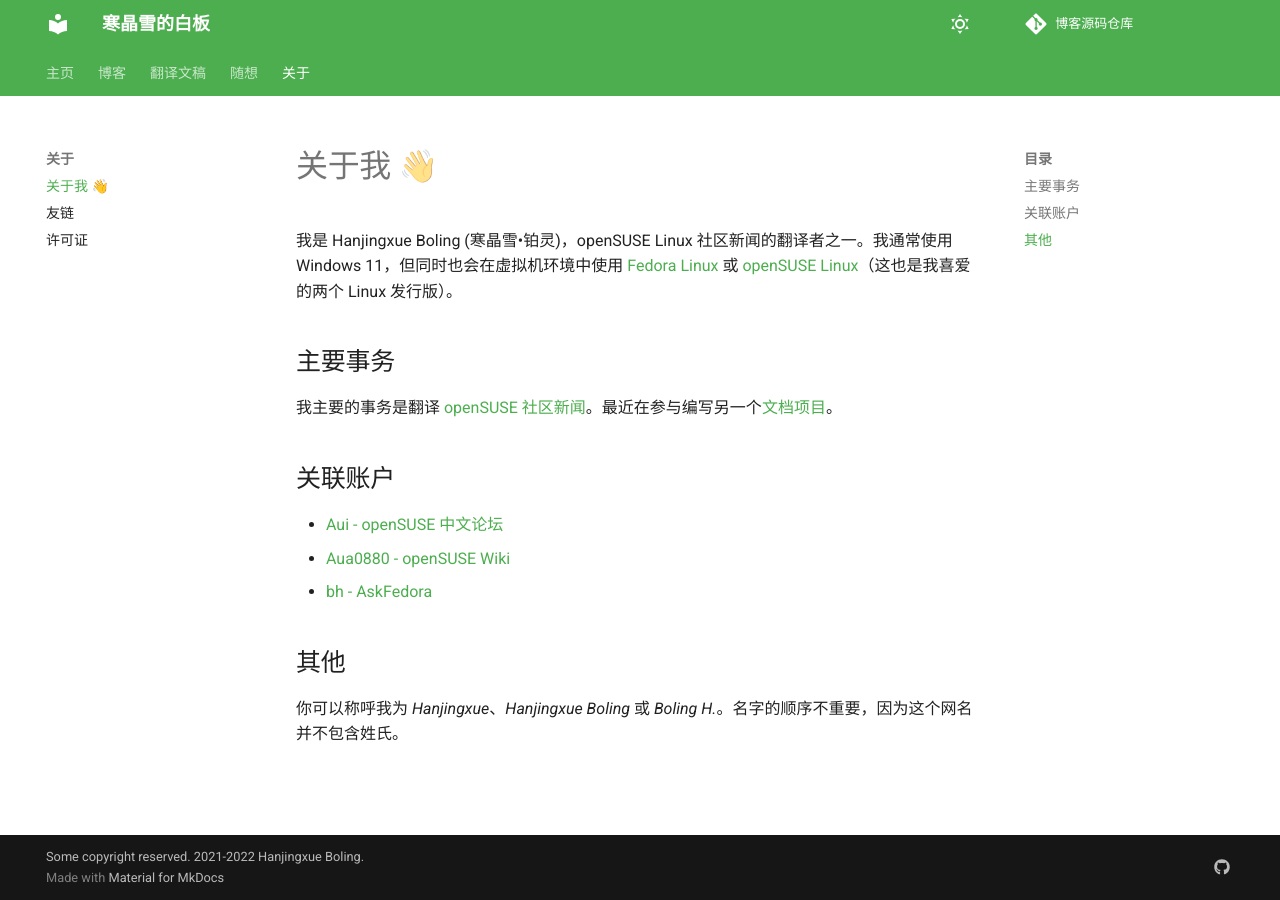
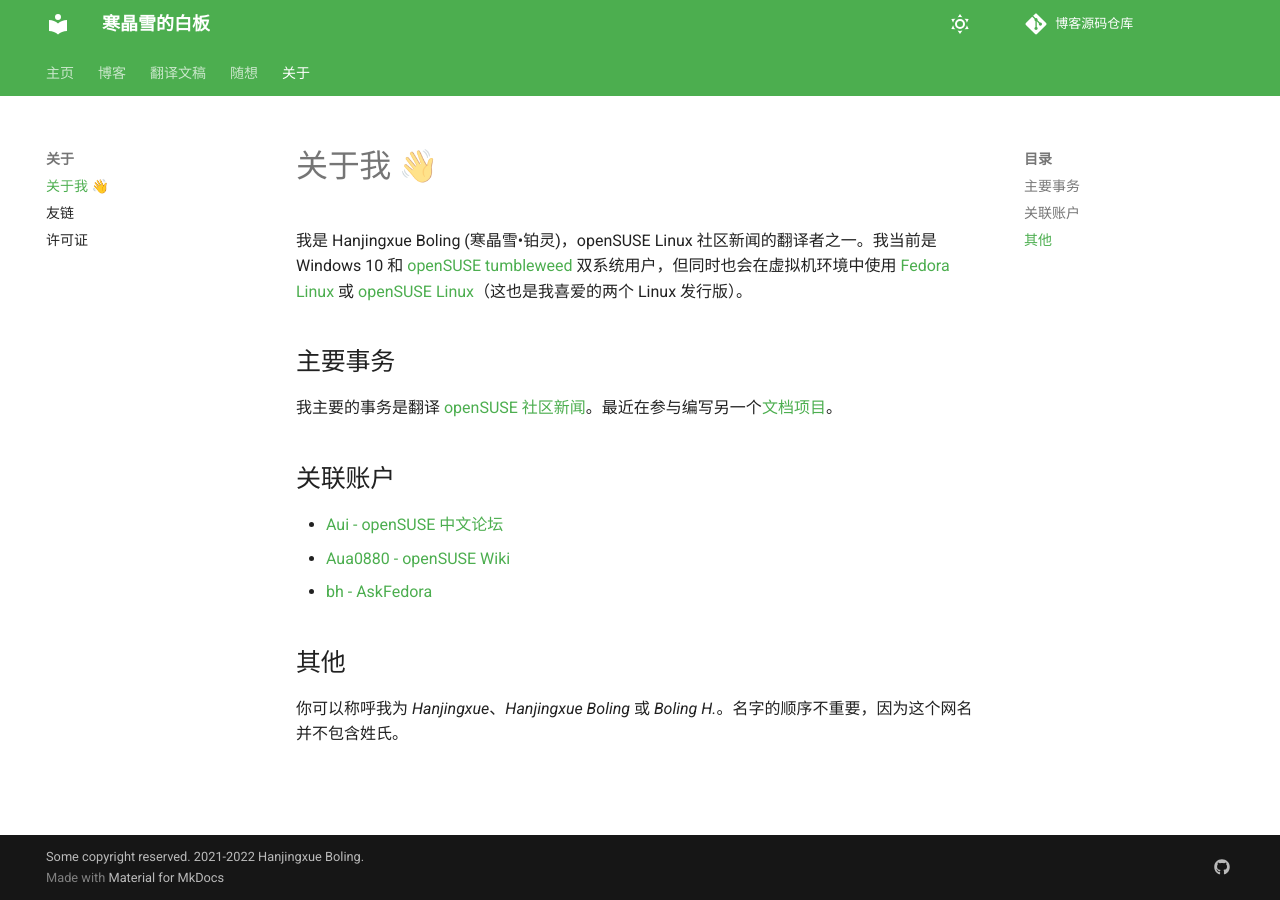
Before and after one commit to Hanjingxue-Boling/Whiteboard, an MkDocs documentation site: the page built from docs/about/about-me.md, in a window 1280 px wide. Built offline with MkDocs 1.6.1 and Material for MkDocs 9.7.7, drawn with Linux system fonts in a browser that asks for light colours; comment, search, counter and statistics services are not loaded.

Commit message:
small fix

```diff
--- a/docs/about/about-me.md
+++ b/docs/about/about-me.md
@@ -1,6 +1,6 @@
 # 关于我 👋
 
-我是 Hanjingxue Boling (寒晶雪•铂灵)，openSUSE Linux 社区新闻的翻译者之一。我通常使用 Windows 11，但同时也会在虚拟机环境中使用 [Fedora Linux](https://getfedora.org/) 或 [openSUSE Linux](https://www.opensuse.org/)（这也是我喜爱的两个 Linux 发行版）。
+我是 Hanjingxue Boling (寒晶雪•铂灵)，openSUSE Linux 社区新闻的翻译者之一。我当前是 Windows 10 和 [openSUSE tumbleweed](https://www.opensuse.org/#Tumbleweed) 双系统用户，但同时也会在虚拟机环境中使用 [Fedora Linux](https://getfedora.org/) 或 [openSUSE Linux](https://www.opensuse.org/)（这也是我喜爱的两个 Linux 发行版）。
 
 ## 主要事务
 
```
Also changed, not shown: docs/blog/eyecandy-kde.md (+2 -1 lines).
